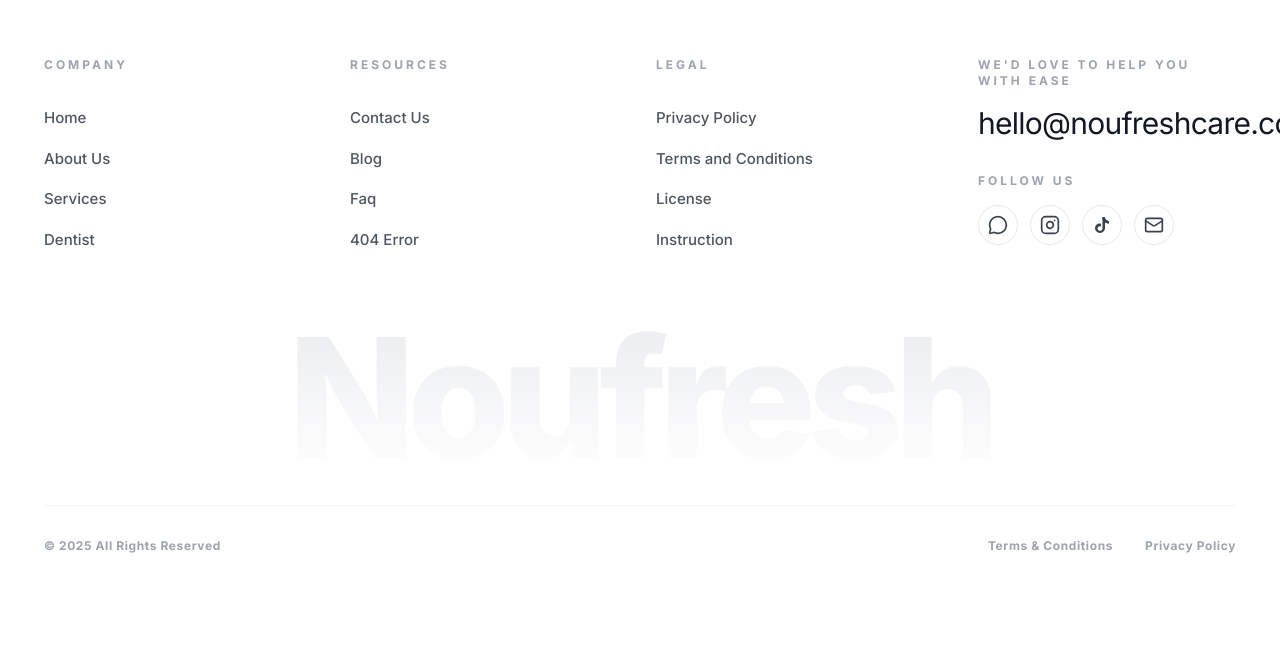
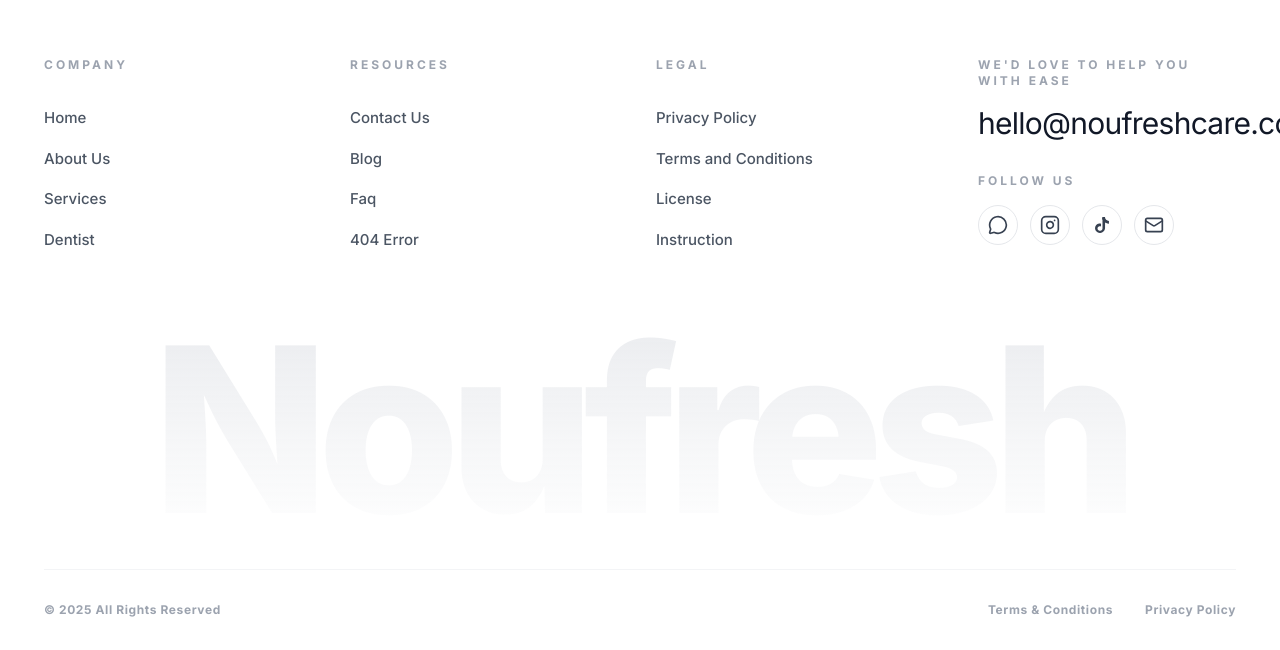
Before and after one commit to nafadza14/Noufresh, a React (Vite) app: page / in a window 1280 px wide. Shown: the part 11240-11890 px from the top of the page. Before the commit the page ends 11826 px from the top, so only its background shows below. Built offline with nearby package versions, Linux system fonts and the light colour scheme; no server answers; the database is empty; a web font is replaced by a local one.

Commit message:
design: scale up watermark text to match reference layout

```diff
--- a/src/components/Footer.tsx
+++ b/src/components/Footer.tsx
@@ -93,7 +93,7 @@ export default function Footer() {
         </div>
 
         {/* Large Watermark Text */}
-        <div className="text-[13vw] font-black bg-gradient-to-b from-gray-200/80 to-transparent bg-clip-text text-transparent text-center select-none leading-none tracking-tighter my-4 md:my-6 transition-all duration-300">
+        <div className="text-[16vw] md:text-[18vw] font-black bg-gradient-to-b from-gray-200/80 to-transparent bg-clip-text text-transparent text-center select-none leading-none tracking-tighter my-4 md:my-6 transition-all duration-300">
           Noufresh
         </div>
 
```
